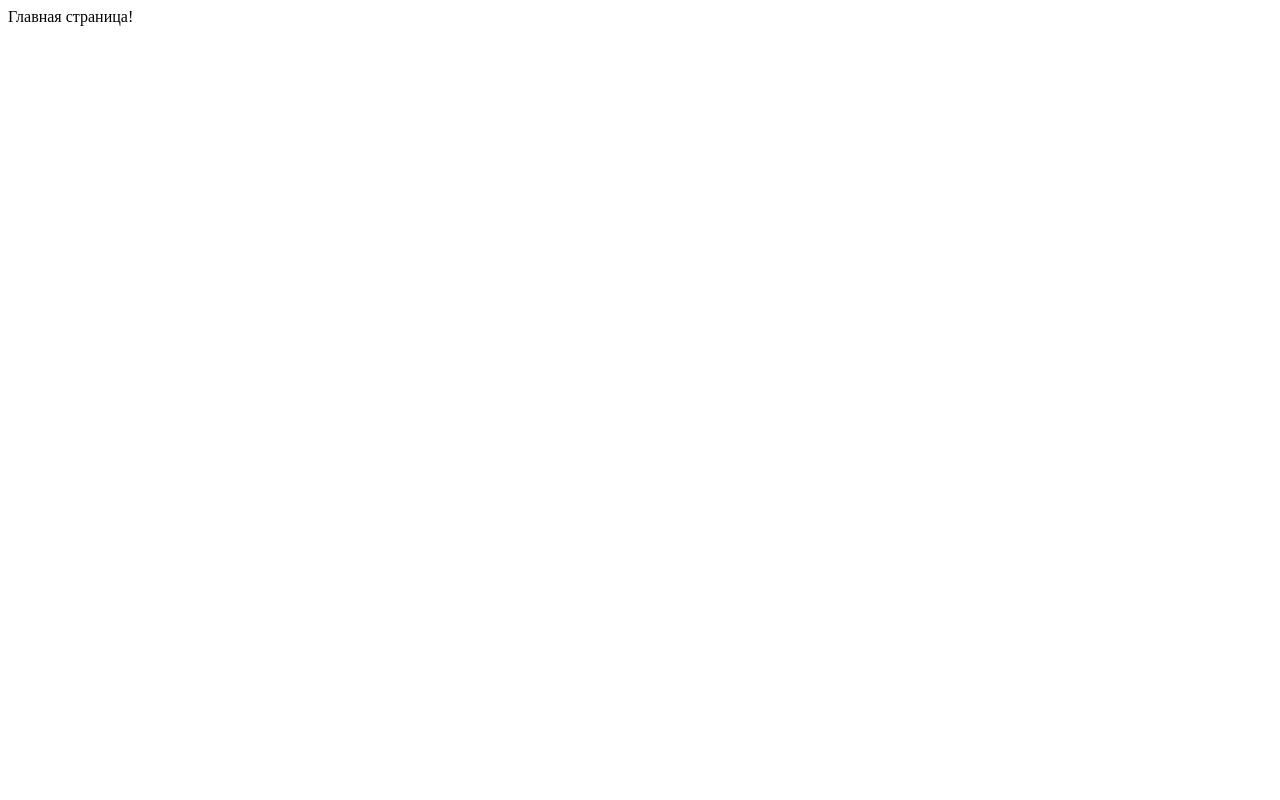
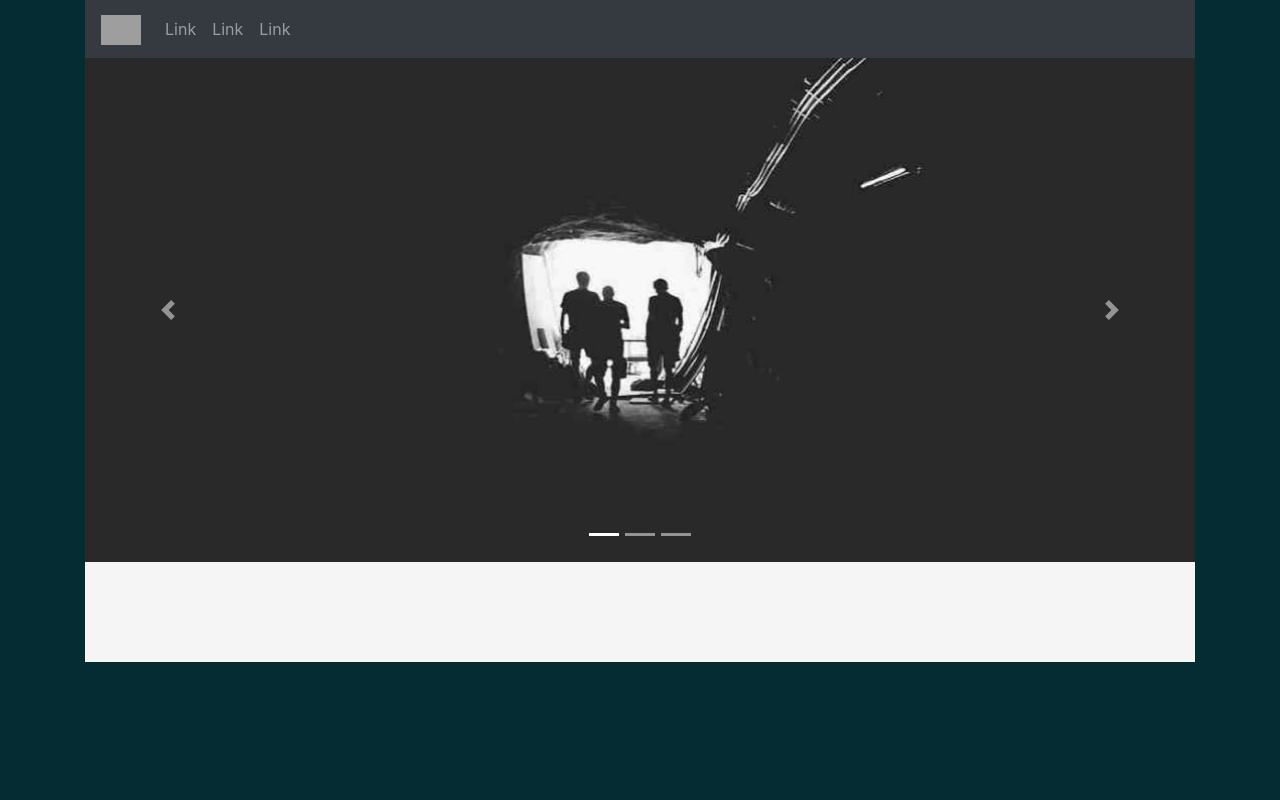
Before and after one commit to Yurij2015/afisha, a PHP site: page / in a window 1280 px wide. Before the commit the page is almost empty. Run offline with PHP 8.4, Linux system fonts and the light colour scheme; grey boxes are pictures that could not be loaded.

Commit message:
index page set

```diff
--- /dev/null
+++ b/css/style.css
@@ -0,0 +1,8 @@
+body {
+    background: #062c33;
+}
+
+.afisha {
+    min-height: 100px;
+    background: whitesmoke;
+}
--- a/index.php
+++ b/index.php
@@ -1,8 +1,78 @@
-<?php
-/**
- * Project: afisha
- * Filename: index.php
- * Date: 11/8/2019
- * Time: 4:57 PM
- */
-echo "Главная страница!";
+<!doctype html>
+<html lang="en">
+<head>
+    <meta charset="UTF-8">
+    <meta name="viewport"
+          content="width=device-width, user-scalable=no, initial-scale=1.0, maximum-scale=1.0, minimum-scale=1.0">
+    <meta http-equiv="X-UA-Compatible" content="ie=edge">
+    <link rel="stylesheet" href="bootstrap-4.0.0-dist/css/bootstrap.min.css">
+    <link rel="stylesheet" href="css/style.css">
+    <title>Афиша</title>
+    <script src="https://ajax.googleapis.com/ajax/libs/jquery/3.4.1/jquery.min.js"></script>
+    <script src="https://cdnjs.cloudflare.com/ajax/libs/popper.js/1.14.7/umd/popper.min.js"></script>
+    <script src="https://maxcdn.bootstrapcdn.com/bootstrap/4.3.1/js/bootstrap.min.js"></script>
+    <style>
+        /* Make the image fully responsive */
+        .carousel-inner img {
+            width: 100%;
+            height: 100%;
+        }
+    </style>
+</head>
+<body>
+<div class="container">
+    <nav class="navbar navbar-expand-sm bg-dark navbar-dark">
+        <a class="navbar-brand" href="#">
+            <img src="bird.jpg" alt="Logo" style="width:40px;">
+        </a>
+        <ul class="navbar-nav">
+            <li class="nav-item">
+                <a class="nav-link" href="#">Link</a>
+            </li>
+            <li class="nav-item">
+                <a class="nav-link" href="#">Link</a>
+            </li>
+            <li class="nav-item">
+                <a class="nav-link" href="#">Link</a>
+            </li>
+        </ul>
+    </nav>
+
+    <div id="demo" class="carousel slide" data-ride="carousel">
+
+        <!-- Indicators -->
+        <ul class="carousel-indicators">
+            <li data-target="#demo" data-slide-to="0" class="active"></li>
+            <li data-target="#demo" data-slide-to="1"></li>
+            <li data-target="#demo" data-slide-to="2"></li>
+        </ul>
+
+        <!-- The slideshow -->
+        <div class="carousel-inner">
+            <div class="carousel-item active">
+                <img src="public/images/la.jpg" alt="Los Angeles" width="1100" height="500">
+            </div>
+            <div class="carousel-item">
+                <img src="public/images/chicago.jpg" alt="Chicago" width="1100" height="500">
+            </div>
+            <div class="carousel-item">
+                <img src="public/images/ny.jpg" alt="New York" width="1100" height="500">
+            </div>
+        </div>
+
+        <!-- Left and right controls -->
+        <a class="carousel-control-prev" href="#demo" data-slide="prev">
+            <span class="carousel-control-prev-icon"></span>
+        </a>
+        <a class="carousel-control-next" href="#demo" data-slide="next">
+            <span class="carousel-control-next-icon"></span>
+        </a>
+
+    </div>
+    <div class="container">
+        <div class="row afisha">
+
+        </div>
+    </div>
+</body>
+</html>
```
Also changed, not shown: public/images/chicago.jpg (added), public/images/la.jpg (added), public/images/ny.jpg (added).
